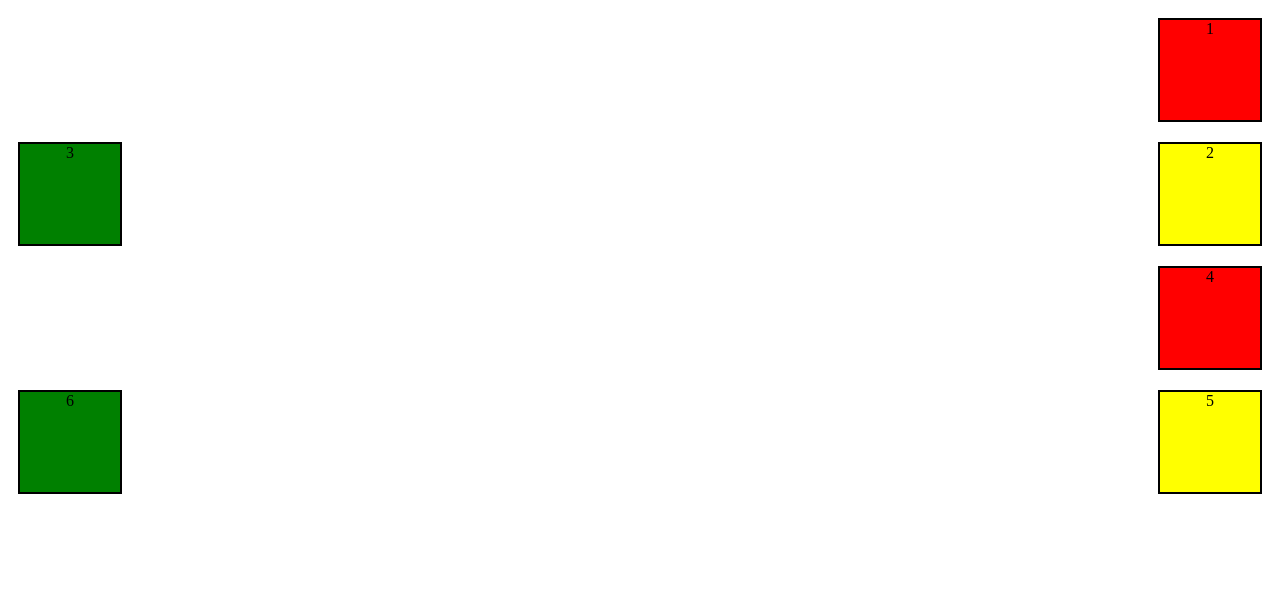
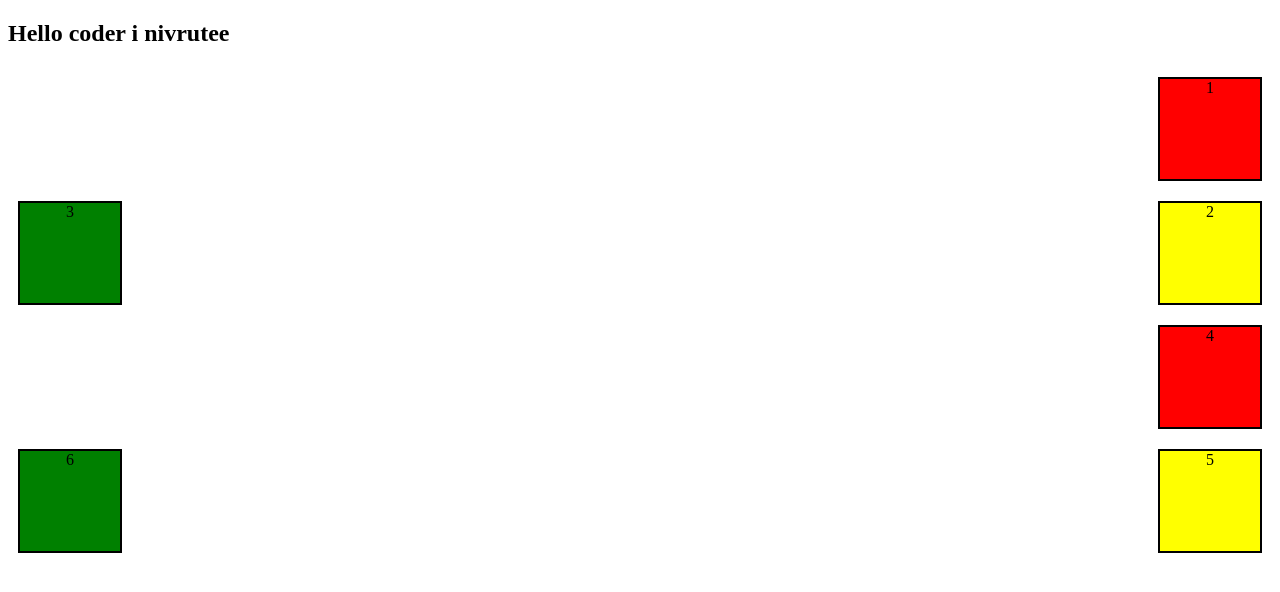
Before and after one commit to nivruteed/sample, a plain HTML site: page sample.html in a window 1280 px wide. Drawn offline with Linux system fonts and the light colour scheme.

Commit message:
name added

```diff
--- a/sample.html
+++ b/sample.html
@@ -30,6 +30,7 @@
     </style>
 </head>
 <body>
+    <h2>Hello coder i nivrutee</h2>
     <div class="box box1">1</div>
     <div class="box box2">2</div>
     <div class="box box3">3</div>
```
